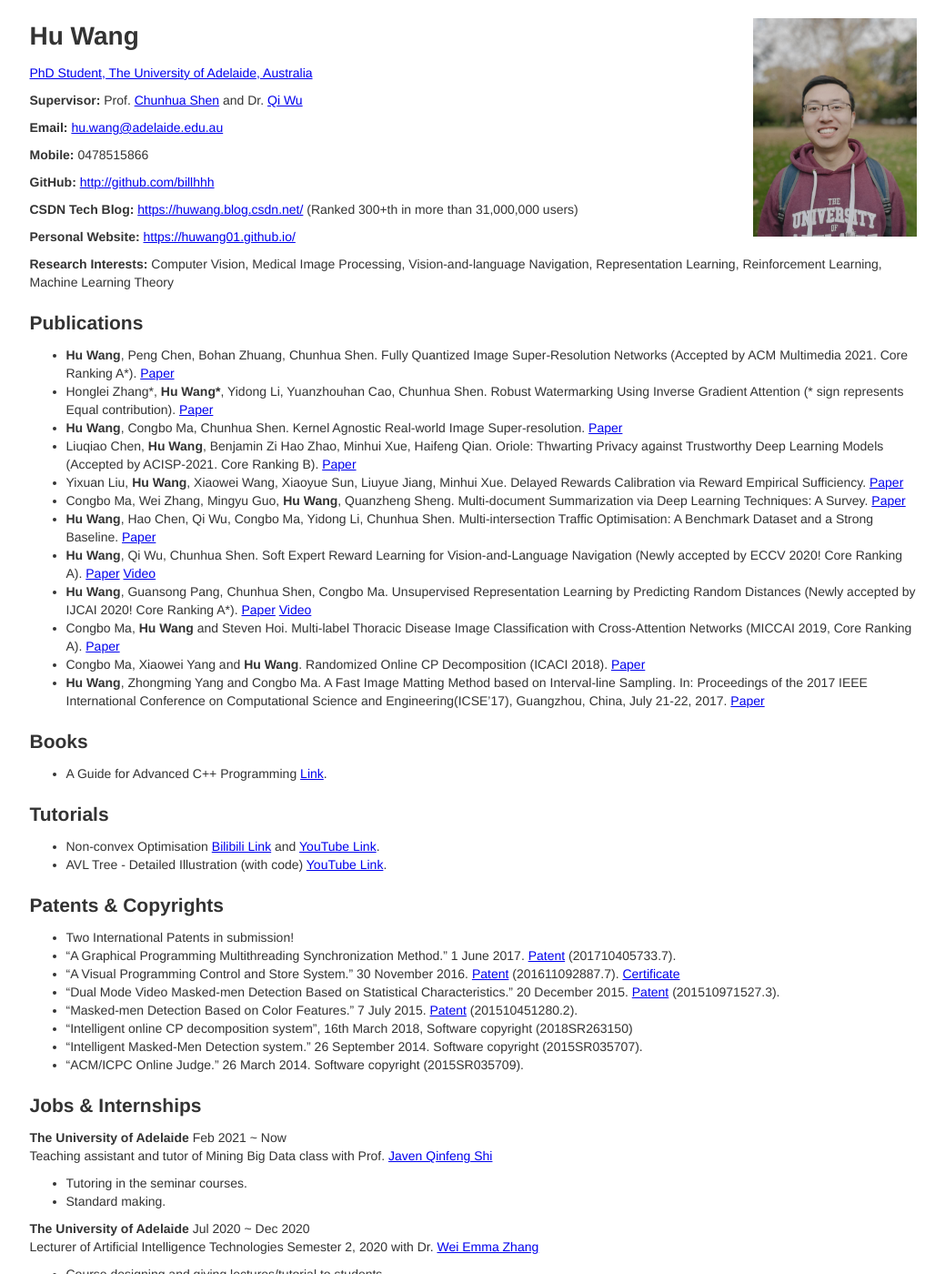
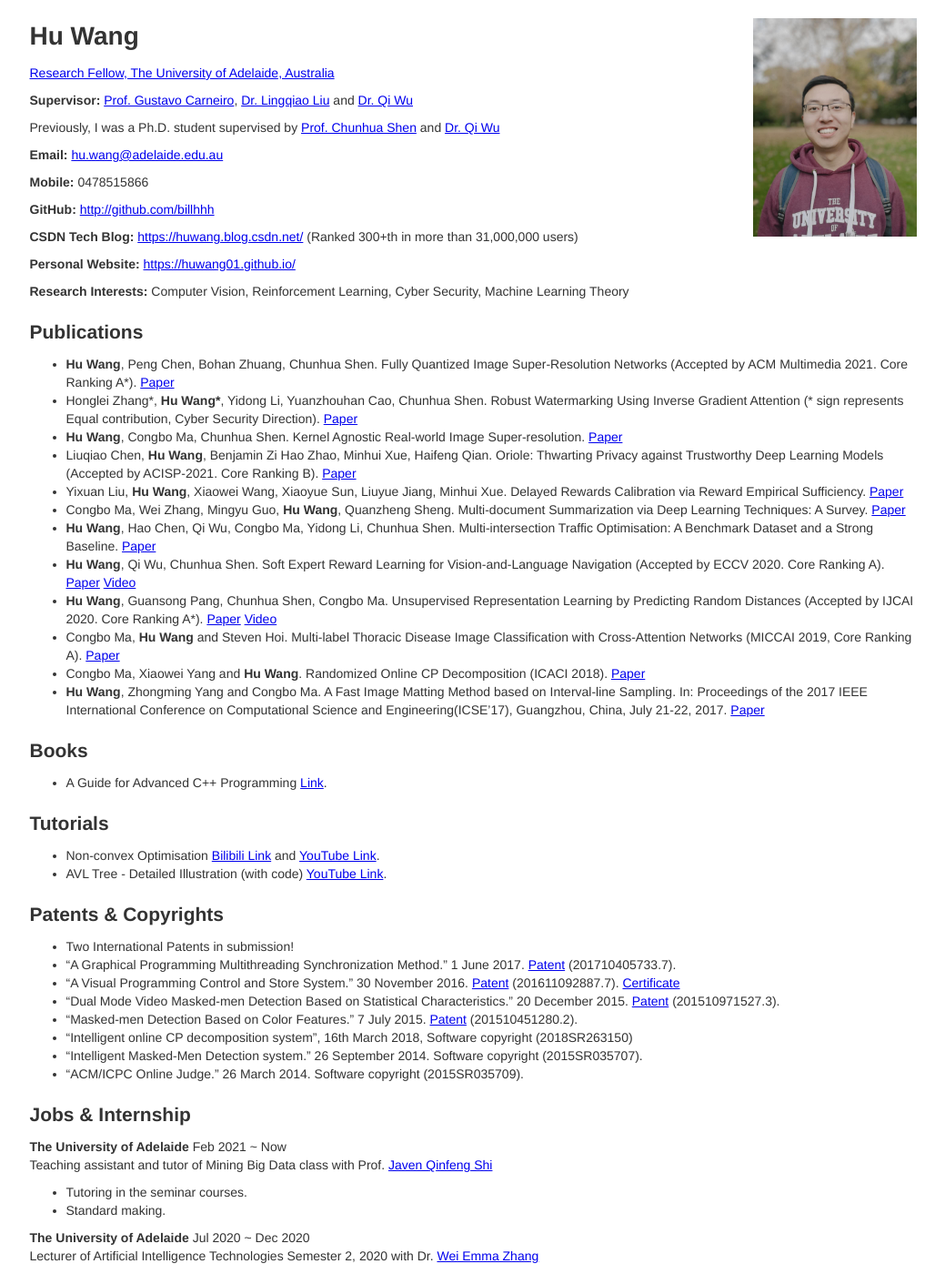
Before and after one commit to billhhh/whblog-omega, a Jekyll site: the page res/res-bak.html, which Jekyll copies as it is, in a window 1280 px wide and 1400 px high. Shown: the whole window at 91% size, without its empty margins (120-1159 px from the left). Built offline with Jekyll 4.4.1, drawn with Linux system fonts in a browser that asks for light colours; some of the changed text lies outside the part shown.

Commit message:
Update res-bak.html

```diff
--- a/res/res-bak.html
+++ b/res/res-bak.html
@@ -12,10 +12,13 @@
     <main>
       <img src='./photo-huwang.jpeg' class="photo"/>
       <h1>Hu Wang</h1>
-      <p><a href = "https://www.adelaide.edu.au/aiml/our-people#aiml-students">PhD Student, The University of Adelaide, Australia</a></p>
+      <p><a href = "https://www.adelaide.edu.au/aiml/our-people#aiml-students">Research Fellow, The University of Adelaide, Australia</a></p>
       <p>
         <strong>Supervisor:</strong>
-        <span>Prof. <a href="https://cs.adelaide.edu.au/~chhshen/">Chunhua Shen</a> and Dr. <a href="http://www.qi-wu.me/">Qi Wu</a></span>
+        <span><a href='https://cs.adelaide.edu.au/~carneiro/'>Prof. Gustavo Carneiro</a>, <a href='https://sites.google.com/site/lingqiaoliu83/home/'>Dr. Lingqiao Liu</a> and <a href='http://www.qi-wu.me/'>Dr. Qi Wu</a></span>
+      </p>
+      <p>
+        <span>Previously, I was a Ph.D. student supervised by <a href='http://cs.adelaide.edu.au/~chhshen/'>Prof. Chunhua Shen</a> and <a href='http://www.qi-wu.me/'>Dr. Qi Wu</a></span>
       </p>
       <p>
         <strong>Email:</strong>
@@ -39,20 +42,19 @@
       </p>
       <p>
         <strong>Research Interests:</strong>
-        Computer Vision, Medical Image Processing, Vision-and-language Navigation, Representation Learning, Reinforcement Learning, Machine Learning Theory
+        Computer Vision, Reinforcement Learning, Cyber Security, Machine Learning Theory
       </p>
-
 
 	  <h2>Publications</h2>
       <div class="row">
         <ul>
-	  <li>
+          <li>
             <strong>Hu Wang</strong>, Peng Chen, Bohan Zhuang, Chunhua Shen. Fully Quantized Image Super-Resolution Networks (Accepted by ACM Multimedia 2021. Core Ranking A*). <a href = "https://arxiv.org/abs/2011.14265">Paper</a>
           </li>
 	  <li>
-            Honglei Zhang*, <strong>Hu Wang*</strong>, Yidong Li, Yuanzhouhan Cao, Chunhua Shen. Robust Watermarking Using Inverse Gradient Attention (* sign represents Equal contribution). <a href = "https://arxiv.org/abs/2011.10850">Paper</a>
+            Honglei Zhang*, <strong>Hu Wang*</strong>, Yidong Li, Yuanzhouhan Cao, Chunhua Shen. Robust Watermarking Using Inverse Gradient Attention (* sign represents Equal contribution, Cyber Security Direction). <a href = "https://arxiv.org/abs/2011.10850">Paper</a>
           </li>
-	  <li>
+          <li>
             <strong>Hu Wang</strong>, Congbo Ma, Chunhua Shen. Kernel Agnostic Real-world Image Super-resolution. <a href = "https://arxiv.org/abs/2104.09008">Paper</a>
           </li>
 	  <li>
@@ -68,10 +70,10 @@
             <strong>Hu Wang</strong>, Hao Chen, Qi Wu, Congbo Ma, Yidong Li, Chunhua Shen. Multi-intersection Traffic Optimisation: A Benchmark Dataset and a Strong Baseline. <a href = "https://arxiv.org/abs/2101.09640">Paper</a>
           </li>
 	  <li>
-            <strong>Hu Wang</strong>, Qi Wu, Chunhua Shen. Soft Expert Reward Learning for Vision-and-Language Navigation (Newly accepted by ECCV 2020! Core Ranking A). <a href = "https://www.ecva.net/papers/eccv_2020/papers_ECCV/papers/123540120.pdf">Paper</a> <a href = "https://www.youtube.com/watch?v=mTMHju4F2UU">Video</a>
+            <strong>Hu Wang</strong>, Qi Wu, Chunhua Shen. Soft Expert Reward Learning for Vision-and-Language Navigation (Accepted by ECCV 2020. Core Ranking A). <a href = "https://www.ecva.net/papers/eccv_2020/papers_ECCV/papers/123540120.pdf">Paper</a> <a href = "https://www.youtube.com/watch?v=mTMHju4F2UU">Video</a>
           </li>
           <li>
-            <strong>Hu Wang</strong>, Guansong Pang, Chunhua Shen, Congbo Ma. Unsupervised Representation Learning by Predicting Random Distances (Newly accepted by IJCAI 2020! Core Ranking A*). <a href = "https://www.ijcai.org/Proceedings/2020/408">Paper</a> <a href = "https://www.youtube.com/watch?v=IDr6hf6KP-4">Video</a>
+            <strong>Hu Wang</strong>, Guansong Pang, Chunhua Shen, Congbo Ma. Unsupervised Representation Learning by Predicting Random Distances (Accepted by IJCAI 2020. Core Ranking A*). <a href = "https://www.ijcai.org/Proceedings/2020/408">Paper</a> <a href = "https://www.youtube.com/watch?v=IDr6hf6KP-4">Video</a>
           </li>
           <li>
             Congbo Ma, <strong>Hu Wang</strong> and Steven Hoi. Multi-label Thoracic Disease Image Classification with Cross-Attention Networks (MICCAI 2019, Core Ranking A). <a href = "https://link.springer.com/chapter/10.1007/978-3-030-32226-7_81">Paper</a>
@@ -138,7 +140,7 @@
       </div>
 
 
-      <h2>Jobs & Internships</h2>
+      <h2>Jobs & Internship</h2>
       <div class="row">
         <strong>The University of Adelaide</strong>
         <span class="time">Feb 2021 ~ Now</span>
@@ -254,7 +256,7 @@
         <p>Co-supervised by Dr. <a href="https://researchers.adelaide.edu.au/profile/qi.wu01">Qi Wu</a> and Dr. <a href="https://deepai.org/machine-learning/researcher/jiewei-cao">Jiewei Cao</a></p>
         <ul>
           <li>
-            Researching in Computer Vision, <a href = "https://blog.openai.com/reinforcement-learning-with-prediction-based-rewards/">Reinforcement Learning</a>, Computer Vision, Medical Image Processing, Vision-and-language Navigation, Representation Learning, Reinforcement Learning, Machine Learning Theory.
+            Researching in Computer Vision, <a href = "https://blog.openai.com/reinforcement-learning-with-prediction-based-rewards/">Reinforcement Learning</a>, Machine Learning Thoery, Cyber Security and Improving Mining Technology with Machine Learning.
           </li>
         </ul>
       </div>
```
